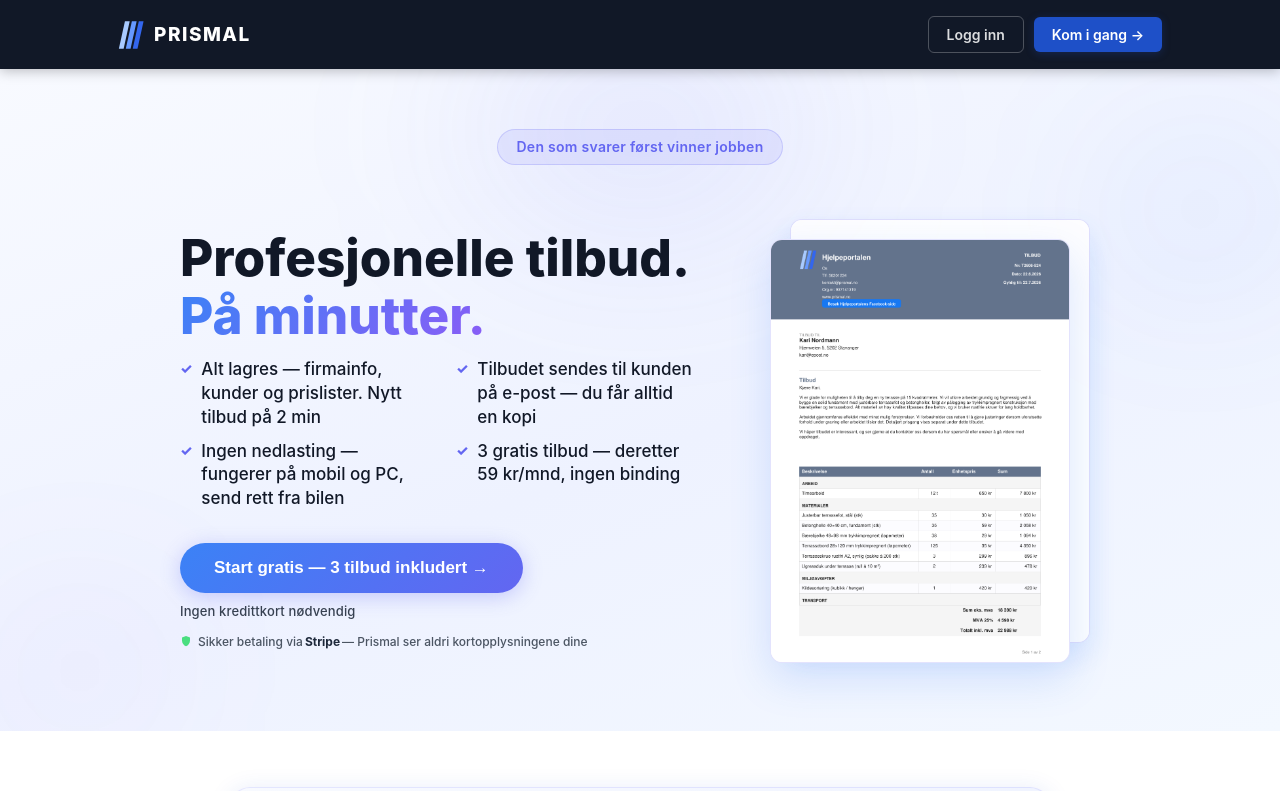
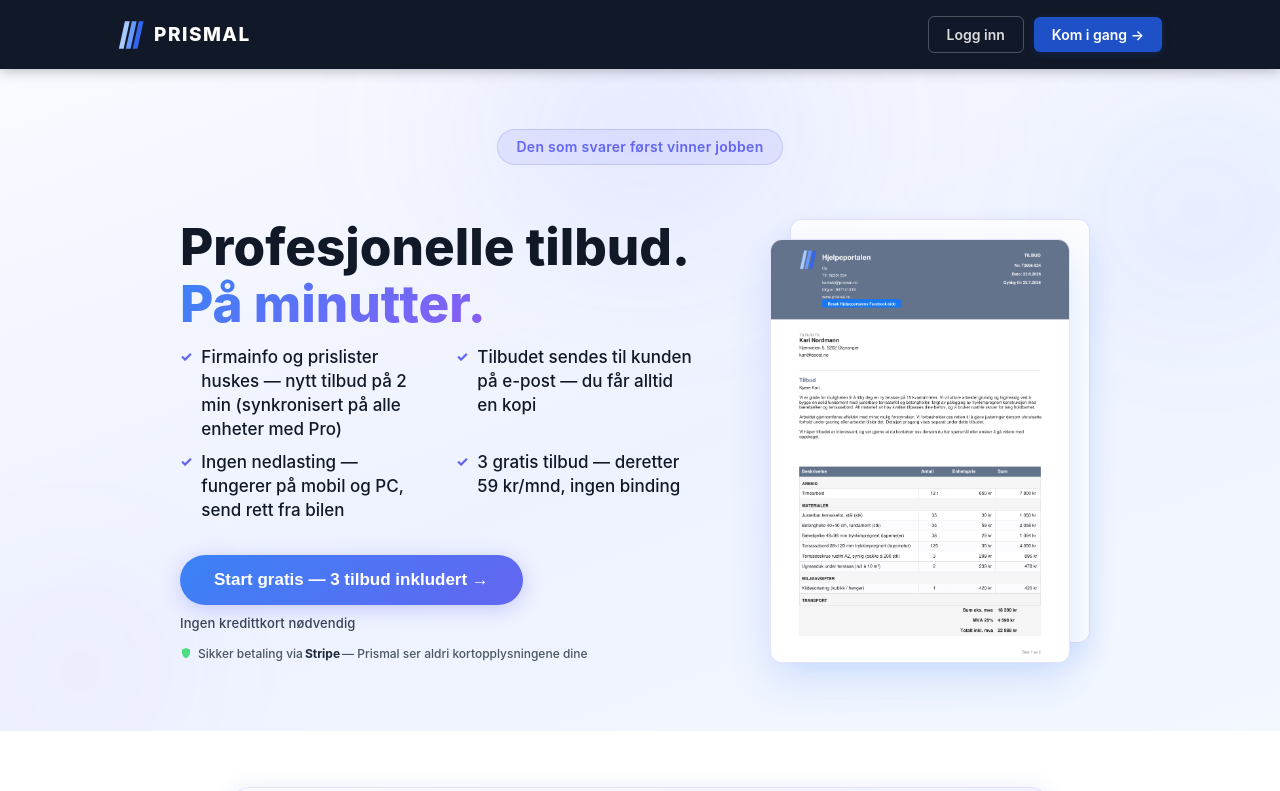
Before and after one commit to anderslura/Prismal, a React (Vite) app: page / in a window 1280 px wide. Shown: the top 791 px of the page. Built offline with nearby package versions, Linux system fonts and the light colour scheme.

Commit message:
fix: presis bullet om firmalagrng og Pro-synk

```diff
--- a/src/components/Landingsside.jsx
+++ b/src/components/Landingsside.jsx
@@ -256,7 +256,7 @@ export default function Landingsside({ onStart, onRegistrer }) {
                 <span className="l2-tittel-grad">På minutter.</span>
               </h1>
               <ul className="l2-punkter l2-punkter-hero">
-                <li>Alt lagres — firmainfo, kunder og prislister. Nytt tilbud på 2 min</li>
+                <li>Firmainfo og prislister huskes — nytt tilbud på 2 min (synkronisert på alle enheter med Pro)</li>
                 <li>Tilbudet sendes til kunden på e-post — du får alltid en kopi</li>
                 <li>Ingen nedlasting — fungerer på mobil og PC, send rett fra bilen</li>
                 <li>3 gratis tilbud — deretter 59 kr/mnd, ingen binding</li>
```
